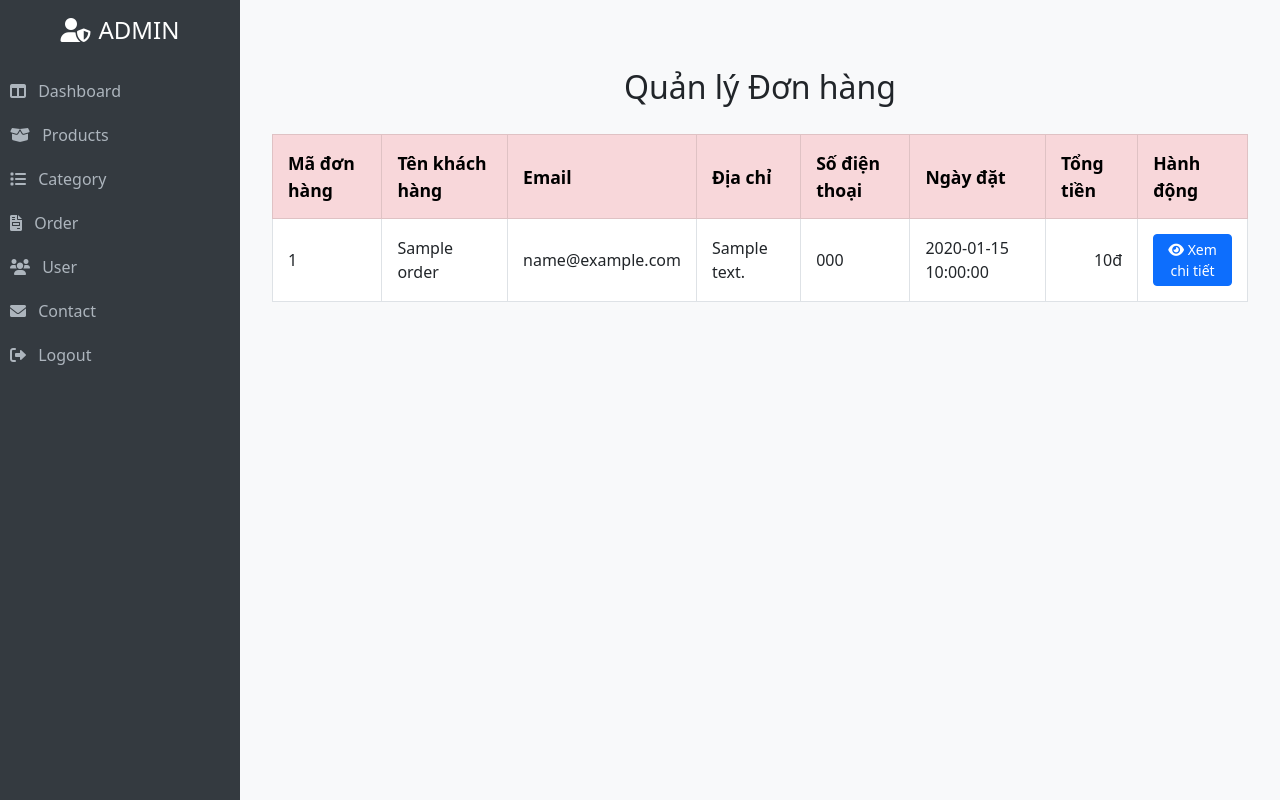
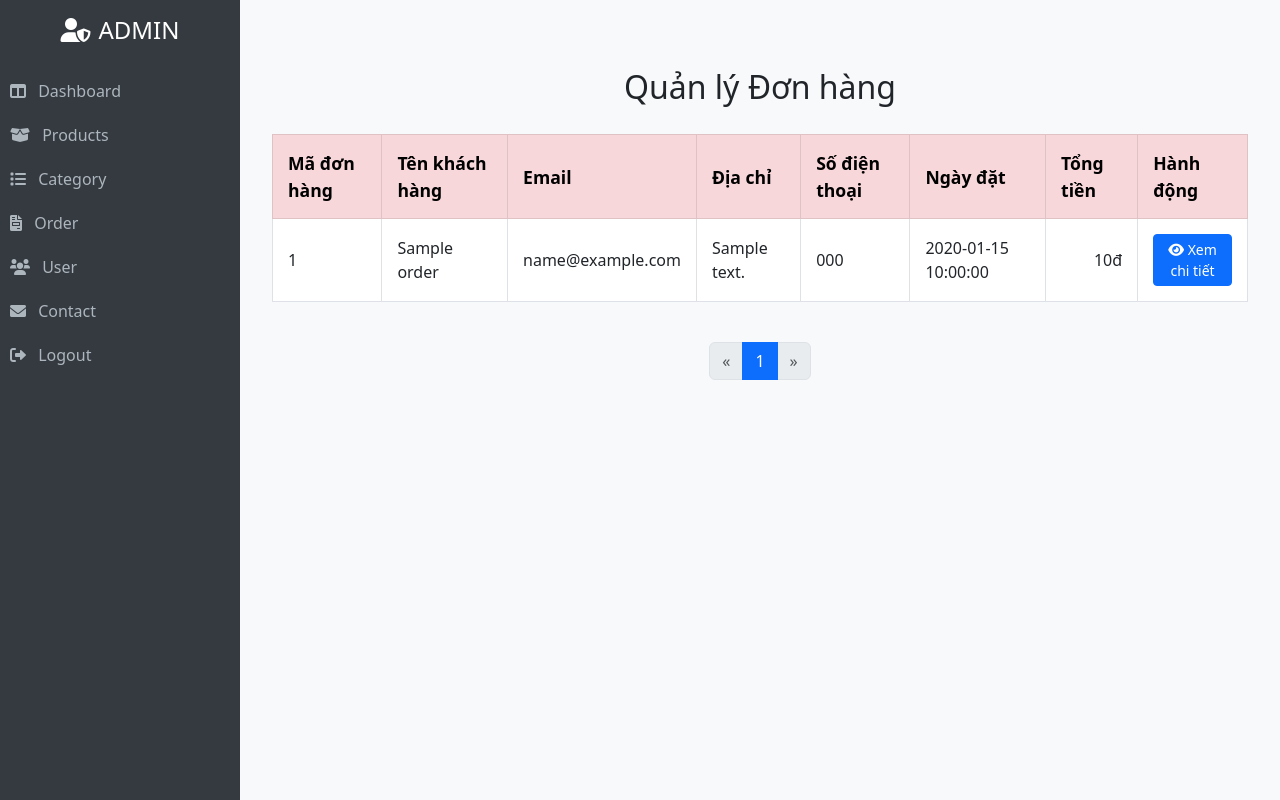
Before and after one commit to zinh8803/shopquanao, a PHP site: page /admin/order.php in a window 1280 px wide. Run offline with PHP 8.4, Linux system fonts and the light colour scheme; the visitor is signed in with stand-in values (Sample User, id 1); tables that the repository leaves empty or names only in its code hold one stand-in row (values such as "Sample post").

Commit message:
them phan trang

```diff
--- a/admin/order.php
+++ b/admin/order.php
@@ -2,19 +2,31 @@
 session_start();
 include("db_connect.php");
 
-// Kiểm tra quyền truy cập
 if (!isset($_SESSION['user_id']) || $_SESSION['role'] !== 'admin') {
     header("Location: login.php");
     exit();
 }
 
-// Lấy danh sách đơn hàng
-$sql_orders = "SELECT order_id, customer_name,email,address,phone, total_price, created_at
+$items_per_page = 10;
+$page = isset($_GET['page']) && is_numeric($_GET['page']) ? (int)$_GET['page'] : 1;
+$offset = ($page - 1) * $items_per_page;
+
+$sql_orders = "SELECT order_id, customer_name, email, address, phone, total_price, created_at
                FROM orders
-               ORDER BY created_at DESC";
+               ORDER BY created_at DESC
+               LIMIT :limit OFFSET :offset";
 $stmt_orders = $conn->prepare($sql_orders);
+$stmt_orders->bindValue(':limit', $items_per_page, PDO::PARAM_INT);
+$stmt_orders->bindValue(':offset', $offset, PDO::PARAM_INT);
 $stmt_orders->execute();
 $orders = $stmt_orders->fetchAll(PDO::FETCH_ASSOC);
+
+$total_orders_sql = "SELECT COUNT(*) FROM orders";
+$total_orders_stmt = $conn->prepare($total_orders_sql);
+$total_orders_stmt->execute();
+$total_orders = $total_orders_stmt->fetchColumn();
+
+$total_pages = ceil($total_orders / $items_per_page);
 ?>
 
 <!DOCTYPE html>
@@ -53,17 +65,17 @@ $orders = $stmt_orders->fetchAll(PDO::FETCH_ASSOC);
     }
     .table {
         margin-top: 20px;
-            font-size: 1rem; /* Tăng kích thước chữ */
+        font-size: 1rem;
     }
     .table th, .table td {
-            padding: 15px; /* Tăng khoảng cách giữa các ô */
-            vertical-align: middle; /* Canh giữa nội dung */
+        padding: 15px;
+        vertical-align: middle;
     }
     .table th {
-            font-size: 1.1rem; /* Tăng kích thước chữ cho tiêu đề bảng */
+        font-size: 1.1rem;
     }
     .table thead {
-            background-color: #f8d7da; /* Thay đổi màu nền tiêu đề */
+        background-color: #f8d7da;
     }
 </style>
 
@@ -73,7 +85,6 @@ $orders = $stmt_orders->fetchAll(PDO::FETCH_ASSOC);
     <div class="container mt-5">
         <h2 class="text-center">Quản lý Đơn hàng</h2>
 
-        <!-- Hiển thị danh sách đơn hàng -->
         <div class="table-responsive">
             <table class="table table-bordered table-hover">
                 <thead class="table-danger">
@@ -108,10 +119,36 @@ $orders = $stmt_orders->fetchAll(PDO::FETCH_ASSOC);
                 </tbody>
             </table>
         </div>
+
+        <div class="d-flex justify-content-center mt-4">
+            <nav aria-label="Page navigation">
+                <ul class="pagination">
+
+                    <li class="page-item <?php if ($page <= 1) echo 'disabled'; ?>">
+                        <a class="page-link" href="?page=<?php echo $page - 1; ?>" aria-label="Previous">
+                            <span aria-hidden="true">&laquo;</span>
+                        </a>
+                    </li>
+
+
+                    <?php for ($i = 1; $i <= $total_pages; $i++): ?>
+                        <li class="page-item <?php if ($i == $page) echo 'active'; ?>">
+                            <a class="page-link" href="?page=<?php echo $i; ?>"><?php echo $i; ?></a>
+                        </li>
+                    <?php endfor; ?>
+
+
+                    <li class="page-item <?php if ($page >= $total_pages) echo 'disabled'; ?>">
+                        <a class="page-link" href="?page=<?php echo $page + 1; ?>" aria-label="Next">
+                            <span aria-hidden="true">&raquo;</span>
+                        </a>
+                    </li>
+                </ul>
+            </nav>
+        </div>
     </div>
 </div>
 
-<script src="https://cdn.jsdelivr.net/npm/bootstrap@5.3.0/dist/js/bootstrap.min.js"></script>
 <script src="https://cdn.jsdelivr.net/npm/bootstrap@5.3.0/dist/js/bootstrap.bundle.min.js"></script>
 </body>
 </html>
--- a/data_connect/db.php
+++ b/data_connect/db.php
@@ -4,6 +4,7 @@ $servername = "localhost";
 $username = "root";
 $password = "";
 $dbname = "yame";
+
 
 try {
     $conn = new PDO("mysql:host=$servername;dbname=$dbname", $username, $password);
```
Also changed, not shown: admin/user.php (+42 -8 lines). Lines whose indentation alone changed are shown as unchanged.
